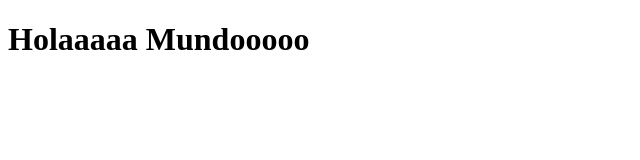
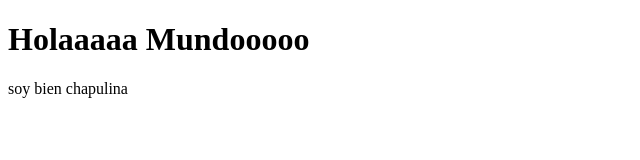
Before and after one commit to Medaly12345/Prueba3, a plain HTML site: page index.html in a window 1280 px wide. Shown: the whole page, without its empty margins (0-640 px from the left). Drawn offline with Linux system fonts and the light colour scheme.

Commit message:
actualizacion

```diff
--- a/index.html
+++ b/index.html
@@ -8,5 +8,8 @@
 </head>
 <body>
     <h1> Holaaaaa Mundooooo</h1>
+    <span>
+        soy bien chapulina
+    </span>
 </body>
 </html>
```
